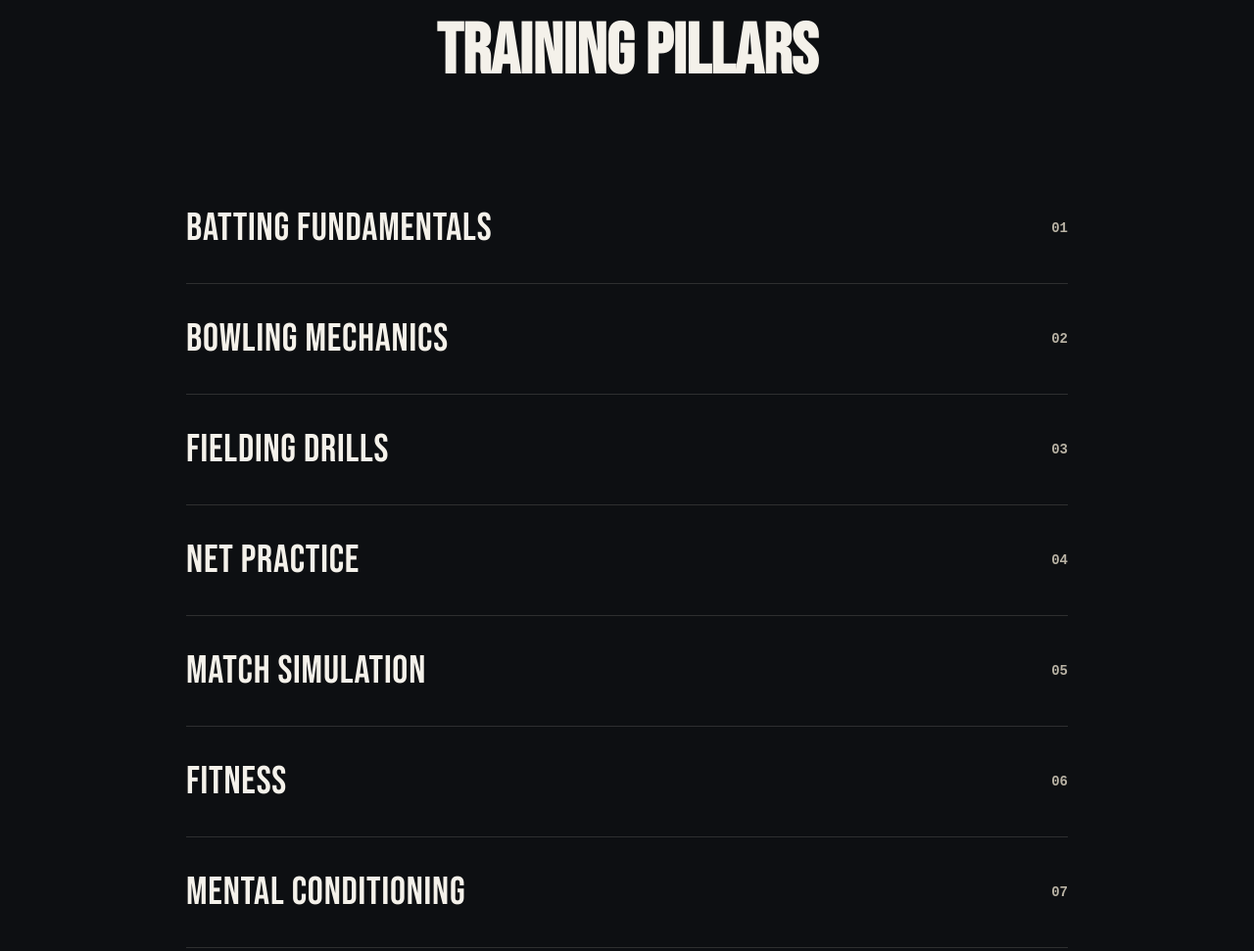
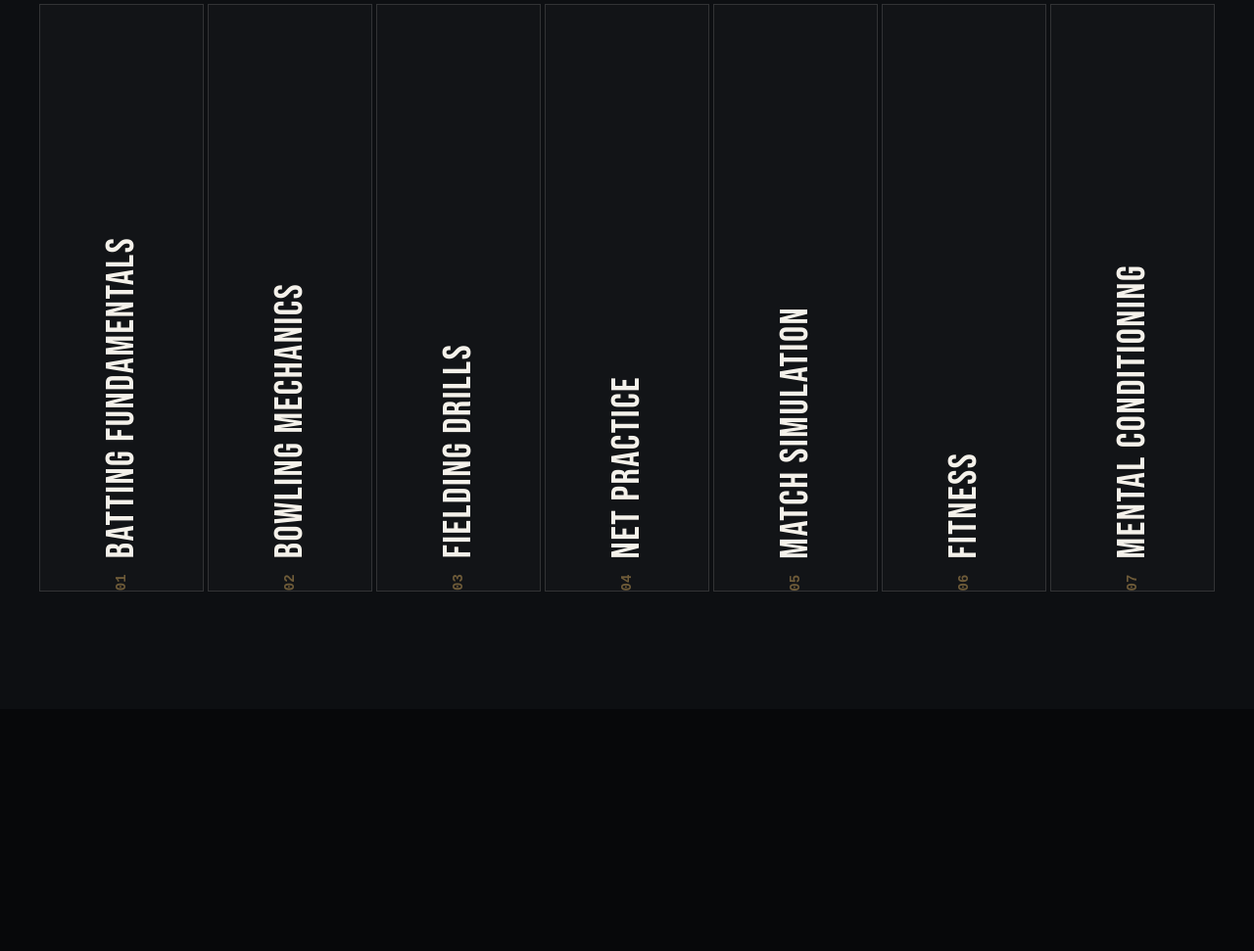
Before and after one commit to Raghavan-27-5/bowncer-sportz, a website: page programs.html in a window 1280 px wide. Shown: the part 1516-2487 px from the top of the page at 98% size. After the commit the page ends 2240 px from the top, so only its background shows below. Drawn offline with Linux system fonts and the light colour scheme.

Commit message:
Update programs grid to 2x2 and redesign pillars as vertical expanding accordion

```diff
--- a/programs.html
+++ b/programs.html
@@ -86,7 +86,7 @@
   /* Grid */
   .programs-grid {
     padding:80px 40px; max-width:1200px; margin:0 auto;
-    display:grid; grid-template-columns:repeat(auto-fit, minmax(320px, 1fr)); gap:32px;
+    display:grid; grid-template-columns:repeat(2, 1fr); gap:32px;
   }
   .prog-card {
     border:1px solid var(--line);
@@ -99,35 +99,97 @@
   .prog-title { font-family:'Bebas Neue',sans-serif; font-size:48px; margin-bottom:16px; letter-spacing:0.02em; line-height:1; }
   .prog-desc { font-size:16px; color:var(--ink-dim); line-height:1.6; }
 
-  /* Modules List */
+  /* Pillars List */
   .modules-section {
     padding:80px 40px 120px;
     background:var(--void-2);
     border-top:1px solid var(--line);
   }
-  .modules-container { max-width:900px; margin:0 auto; }
+  .modules-container { max-width:1200px; margin:0 auto; }
   .modules-header { font-family:'Bebas Neue',sans-serif; font-size:72px; text-align:center; margin-bottom:80px; color:var(--ink); }
 
-  .module-row {
-    display:flex; justify-content:space-between; align-items:center;
-    padding:32px 0; border-bottom:1px solid var(--line);
-    transition:padding-left 0.3s ease, border-color 0.3s ease;
-    cursor:default;
+  .pillars-wrap {
+    display: flex;
+    height: 600px;
+    gap: 4px;
+    width: 100%;
   }
-  .module-row:hover { padding-left:24px; border-bottom-color:var(--gold); }
-  .module-name { font-family:'Bebas Neue',sans-serif; font-size:40px; letter-spacing:0.02em; color:var(--ink); transition:color 0.3s ease; }
-  .module-row:hover .module-name { color:var(--gold); }
-  .module-num { font-size:14px; font-weight:700; color:var(--ink-dim); font-family:monospace; }
+  .pillar {
+    flex: 1;
+    position: relative;
+    background: rgba(244,241,234,0.02);
+    border: 1px solid var(--line);
+    transition: flex 0.6s cubic-bezier(0.16, 1, 0.3, 1), background 0.6s ease, border-color 0.6s ease;
+    overflow: hidden;
+    display: flex;
+    align-items: flex-end;
+    justify-content: center;
+    cursor: pointer;
+  }
+  .pillar::before {
+    content:''; position:absolute; bottom:0; left:50%; transform:translateX(-50%);
+    width:2px; height:0%; background:var(--gold);
+    transition:height 0.6s cubic-bezier(0.16, 1, 0.3, 1);
+    box-shadow: 0 0 20px var(--ember-glow);
+  }
+  .pillar:hover {
+    flex: 3;
+    background: rgba(201,161,90,0.05);
+    border-color: var(--gold);
+  }
+  .pillar:hover::before {
+    height:100%;
+  }
+
+  .pillar-content {
+    padding-bottom: 40px;
+    display: flex;
+    align-items: center;
+    gap: 16px;
+    writing-mode: vertical-rl;
+    transform: rotate(180deg);
+  }
+  .pillar-num {
+    font-size: 14px; font-weight: 700; color: var(--gold); font-family: monospace;
+    opacity: 0.5; transition: opacity 0.3s;
+  }
+  .pillar:hover .pillar-num { opacity: 1; }
+  .pillar-name {
+    font-family: 'Bebas Neue', sans-serif;
+    font-size: 40px;
+    letter-spacing: 0.04em;
+    color: var(--ink);
+    white-space: nowrap;
+    transition: color 0.3s ease;
+  }
+  .pillar:hover .pillar-name { color: #fff; text-shadow: 0 0 20px rgba(201,161,90,0.5); }
 
   @media(max-width:720px){
     .nav { padding:16px 20px; }
     .programs-hero { padding:120px 20px 60px; }
-    .programs-grid { padding:60px 20px; }
+    .programs-grid { padding:60px 20px; grid-template-columns: 1fr; }
     .prog-card { padding:32px 24px; }
     .modules-section { padding:60px 20px; }
-    .module-row { padding: 24px 0; }
-    .module-row:hover { padding-left:0; }
-    .module-name { font-size: 32px; }
+
+    .pillars-wrap {
+      flex-direction: column;
+      height: 700px;
+    }
+    .pillar {
+      align-items: center; justify-content: flex-start;
+      padding: 0 24px;
+    }
+    .pillar-content {
+      writing-mode: horizontal-tb;
+      transform: none;
+      padding-bottom: 0;
+    }
+    .pillar-name { font-size: 32px; }
+    .pillar::before {
+      bottom: auto; left: 0; top: 50%; transform: translateY(-50%);
+      height: 2px; width: 0%;
+    }
+    .pillar:hover::before { width: 100%; height: 2px; }
   }
 </style>
 </head>
@@ -188,33 +250,49 @@
   <div class="modules-container">
     <h2 class="modules-header">Training Pillars</h2>
 
-    <div class="module-row">
-      <div class="module-name">Batting Fundamentals</div>
-      <div class="module-num">01</div>
+    <div class="pillars-wrap">
+      <div class="pillar">
+        <div class="pillar-content">
+          <div class="pillar-num">01</div>
+          <div class="pillar-name">Batting Fundamentals</div>
         </div>
-    <div class="module-row">
-      <div class="module-name">Bowling Mechanics</div>
-      <div class="module-num">02</div>
       </div>
-    <div class="module-row">
-      <div class="module-name">Fielding Drills</div>
-      <div class="module-num">03</div>
+      <div class="pillar">
+        <div class="pillar-content">
+          <div class="pillar-num">02</div>
+          <div class="pillar-name">Bowling Mechanics</div>
         </div>
-    <div class="module-row">
-      <div class="module-name">Net Practice</div>
-      <div class="module-num">04</div>
       </div>
-    <div class="module-row">
-      <div class="module-name">Match Simulation</div>
-      <div class="module-num">05</div>
+      <div class="pillar">
+        <div class="pillar-content">
+          <div class="pillar-num">03</div>
+          <div class="pillar-name">Fielding Drills</div>
         </div>
-    <div class="module-row">
-      <div class="module-name">Fitness</div>
-      <div class="module-num">06</div>
       </div>
-    <div class="module-row">
-      <div class="module-name">Mental Conditioning</div>
-      <div class="module-num">07</div>
+      <div class="pillar">
+        <div class="pillar-content">
+          <div class="pillar-num">04</div>
+          <div class="pillar-name">Net Practice</div>
+        </div>
+      </div>
+      <div class="pillar">
+        <div class="pillar-content">
+          <div class="pillar-num">05</div>
+          <div class="pillar-name">Match Simulation</div>
+        </div>
+      </div>
+      <div class="pillar">
+        <div class="pillar-content">
+          <div class="pillar-num">06</div>
+          <div class="pillar-name">Fitness</div>
+        </div>
+      </div>
+      <div class="pillar">
+        <div class="pillar-content">
+          <div class="pillar-num">07</div>
+          <div class="pillar-name">Mental Conditioning</div>
+        </div>
+      </div>
     </div>
   </div>
 </section>
```
Lines whose indentation alone changed are shown as unchanged.
